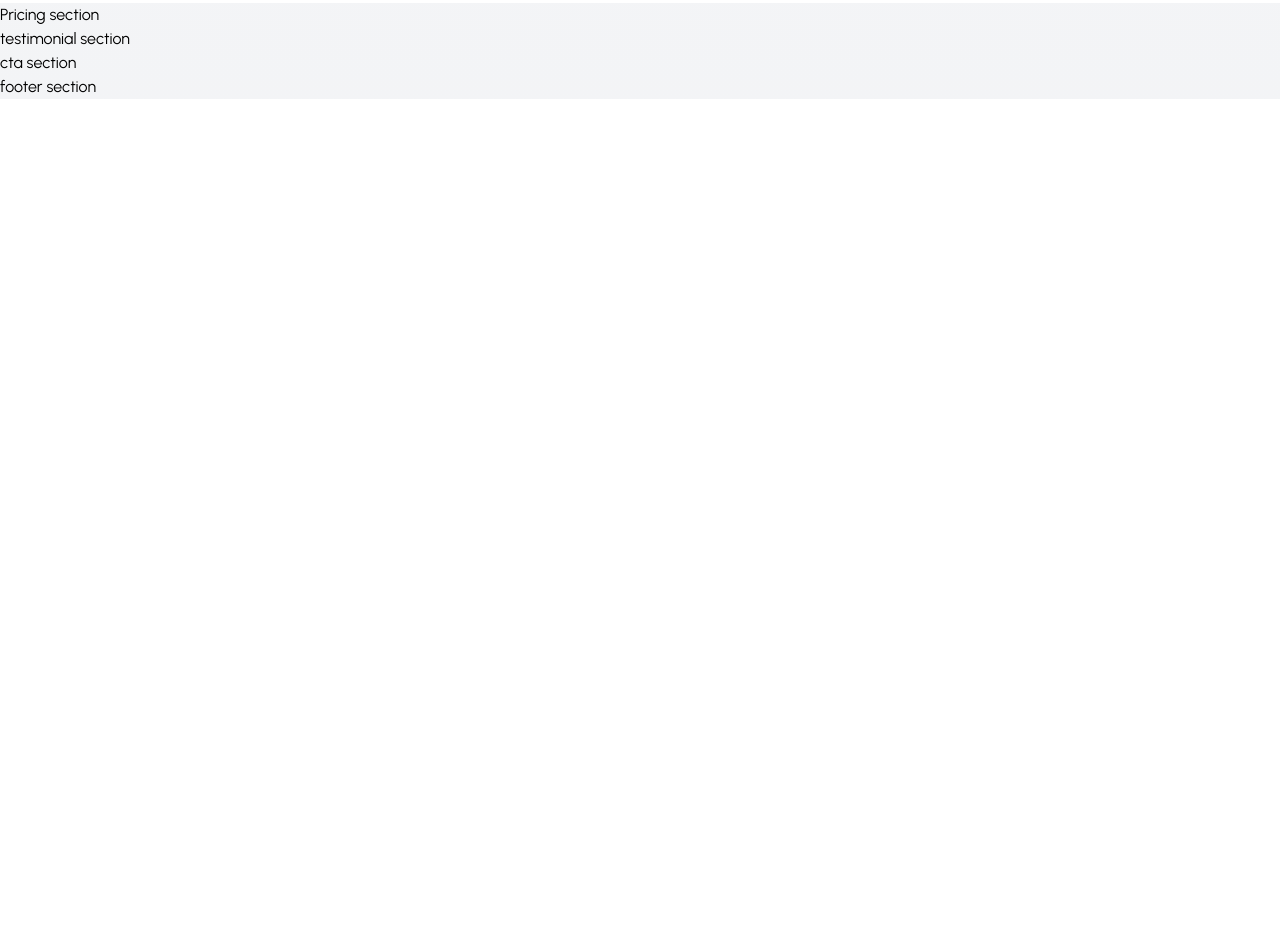
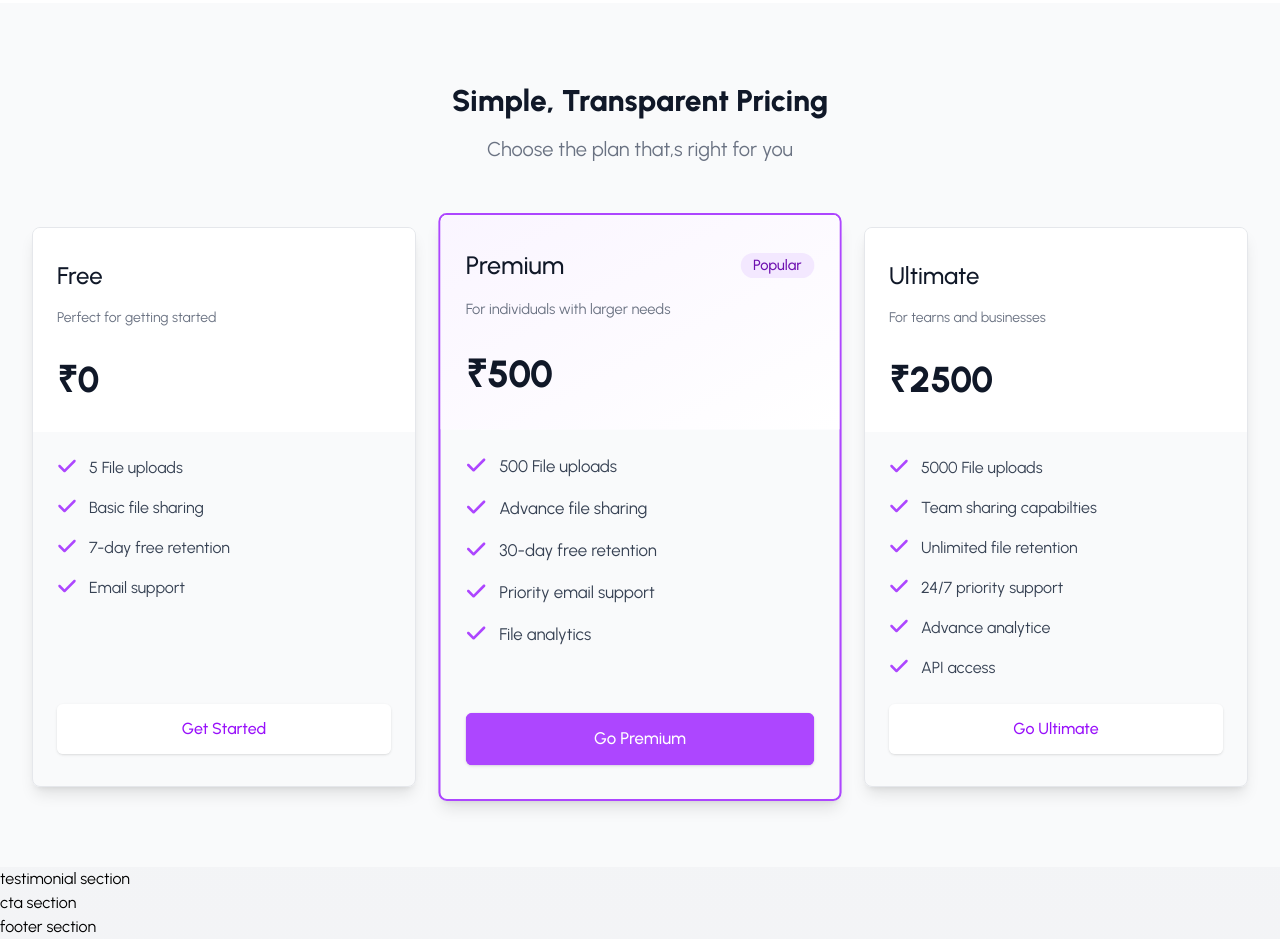
Before and after one commit to soumenKumarBera/CloudShareWebApp, a React (Vite) app in the folder cloudShareWebApp/: page / in a window 1280 px wide. Shown: the part 1880-2819 px from the top of the page. Before the commit the page ends 1979 px from the top, so only its background shows below. Built offline with nearby package versions, Linux system fonts and the light colour scheme; a web font is replaced by a local one.

Commit message:
Priceing section redy

```diff
--- a/cloudShareWebApp/src/assets/data.js
+++ b/cloudShareWebApp/src/assets/data.js
@@ -39,3 +39,31 @@ export const feture = [
       description: "Keep track of all your credit purchases and usage.",
     },
   ];
+
+
+  export const priceingSection = [
+
+    {highlighted: 0,
+      name: "Free",
+      description: "Perfect for getting started",
+      fetures: ["5 File uploads", "Basic file sharing", "7-day free retention", "Email support"],
+      cta: "Get Started"
+
+
+    },
+
+     {highlighted: 500,
+      name: "Premium",
+       description: "For individuals with larger needs",
+      fetures: ["500 File uploads", "Advance file sharing", "30-day free retention", "Priority email support", "File analytics"],
+      cta: "Go Premium"
+    },
+
+     {highlighted: 2500,
+      name: "Ultimate",
+       description: "For tearns and businesses",
+      fetures: ["5000 File uploads", "Team sharing capabilties", "Unlimited file retention", "24/7 priority support", "Advance analytice", "API access"],
+      cta: "Go Ultimate"
+    }
+
+  ];
--- a/cloudShareWebApp/src/componnets/landing/PriceingSection.jsx
+++ b/cloudShareWebApp/src/componnets/landing/PriceingSection.jsx
@@ -1,5 +1,70 @@
- const PrisingSection = () => {
-  return <div>Pricing section</div>;
+import { FaCheck } from "react-icons/fa6";
+
+const PrisingSection = ({ pricingPlan }) => {
+  return (
+    <div className="py-20 bg-gray-50">
+      <div className="max-w-7xl mx-auto px-4 sm:px-6 lg:px-8">
+        <div className="text-center">
+          <h2 className="text-3xl font-extrabold text-gray-900 sm:4xl">
+            Simple, Transparent Pricing
+          </h2>
+          <p className="mt-4 max-w-2xl mx-auto text-xl text-gray-500">
+            Choose the plan that,s right for you
+          </p>
+        </div>
+
+        <div className="mt-16 space-y-12 lg:space-y-0 lg:grid lg:grid-cols-3 lg:gap-8">
+          {pricingPlan.map((plan, index) => (
+            <div
+              key={index}
+              className={`flex flex-col rounded-lg shadow-lg overflow-hidden ${plan.highlighted == 500 ? "border-2 border-purple-500 transform scale-105" : "border border-gray-200"}`}
+            >
+              <div
+                className={`px-6 py-8 bg-white ${plan.highlighted == 500 ? "bg-gradient-to-br from-purple-50 to-white" : ""}`}
+              >
+                <div className="flex justify-between items-center">
+                  <h3 className="text-2xl font-medium text-gray-900">
+                    {plan.name}
+                  </h3>
+                  {plan.highlighted == 500 && (
+                    <span className="inline-flex items-center px-3 py-0.5 rounded-full text-sm font-medium bg-purple-100 text-purple-800">
+                      Popular
+                    </span>
+                  )}
+                </div>
+                <p className="mt-4 text-sm text-gray-500">{plan.description}</p>
+                <p className="mt-8">
+                  <span className="text-4xl font-extrabold text-gray-900">
+                    {" "}
+                    ₹{plan.highlighted}
+                  </span>
+                </p>
+              </div>
+              <div className="flex-1 flex flex-col justify-between px-6 pt-6 pb-8 pg-gray-50 space-y-6">
+                <ul className="space-y-4">
+                  {plan.fetures.map((feture, indexf) => (
+                    <li key={indexf} className="flex items-start">
+                      <div className="flex-shrink-0">
+                        <FaCheck className="h-5 w-5 text-purple-500" />
+                      </div>
+                      <p className="ml-3 text-base text-gray-700">{feture}</p>
+                    </li>
+                  ))}
+                </ul>
+                <div className="rounded-md shadow">
+                  <button
+                    className={`w-full flex items-center justify-center px-5 py-3 border border-transparent text-base font-medium rounded-md ${plan.highlighted == 500 ? "text-white bg-purple-500 hover:bg-purple-600 " : "text-purple-600 bg-white hover:bg-gray-50 border-purple-500"} transition-colors duration-200 `}
+                  >
+                    {plan.cta}
+                  </button>
+                </div>
+              </div>
+            </div>
+          ))}
+        </div>
+      </div>
+    </div>
+  );
 };
 
 export default PrisingSection;
--- a/cloudShareWebApp/src/pages/Landing.jsx
+++ b/cloudShareWebApp/src/pages/Landing.jsx
@@ -1,4 +1,4 @@
-import { feture } from "../assets/data";
+import { feture, priceingSection } from "../assets/data";
 import CTASection from "../componnets/landing/CTASection";
 import FetureSection from "../componnets/landing/FetureSection";
 import { FooterSection } from "../componnets/landing/FooterSection";
@@ -15,7 +15,7 @@ const Landing = () => {
       <FetureSection fetures={feture} />
 
       {/* {Pricing section} */}
-      <PrisingSection />
+      <PrisingSection pricingPlan ={priceingSection}/>
 
       {/* {Testimoials section} */}
       <TesetimonialSection />
```
